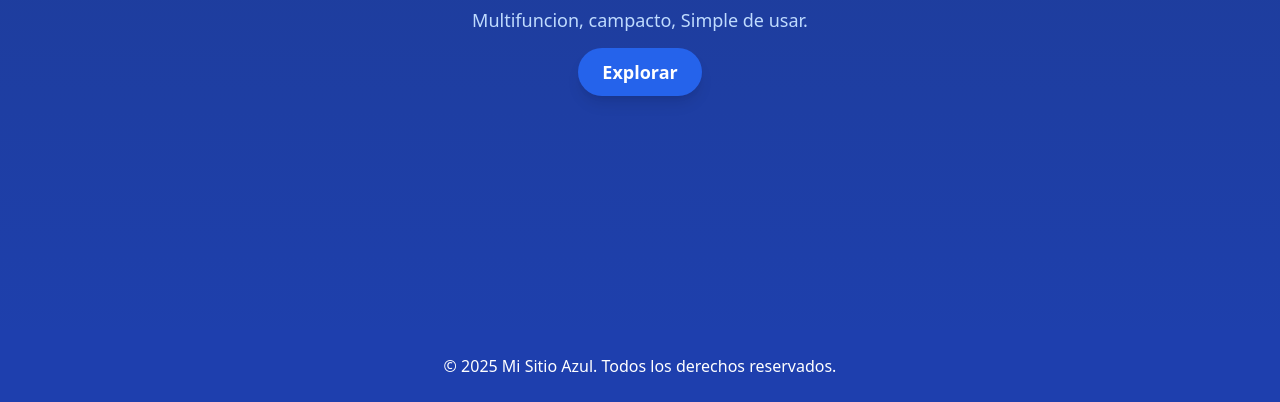
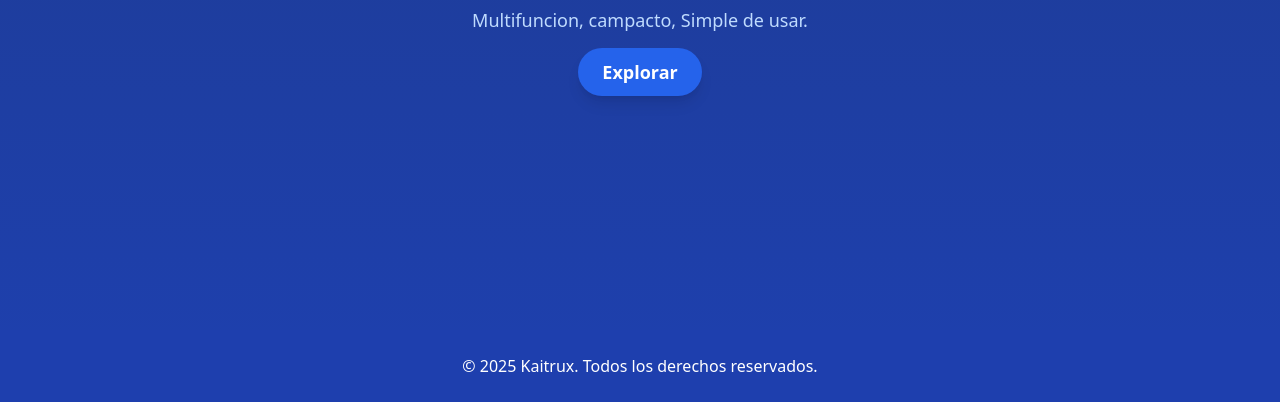
Before and after one commit to k1ontop/kaitruxweb, a plain HTML site: page index.html in a window 1280 px wide. Shown: the part 494-896 px from the top of the page. Drawn offline with nearby package versions, Linux system fonts and the light colour scheme.

Commit message:
Update index.html

```diff
--- a/index.html
+++ b/index.html
@@ -35,7 +35,7 @@
     </section>
 
     <footer class="py-6 text-center bg-blue-800 bg-opacity-90 mt-6">
-        <p>&copy; 2025 Mi Sitio Azul. Todos los derechos reservados.</p>
+        <p>&copy; 2025 Kaitrux. Todos los derechos reservados.</p>
     </footer>
 </body>
 </html>
```
